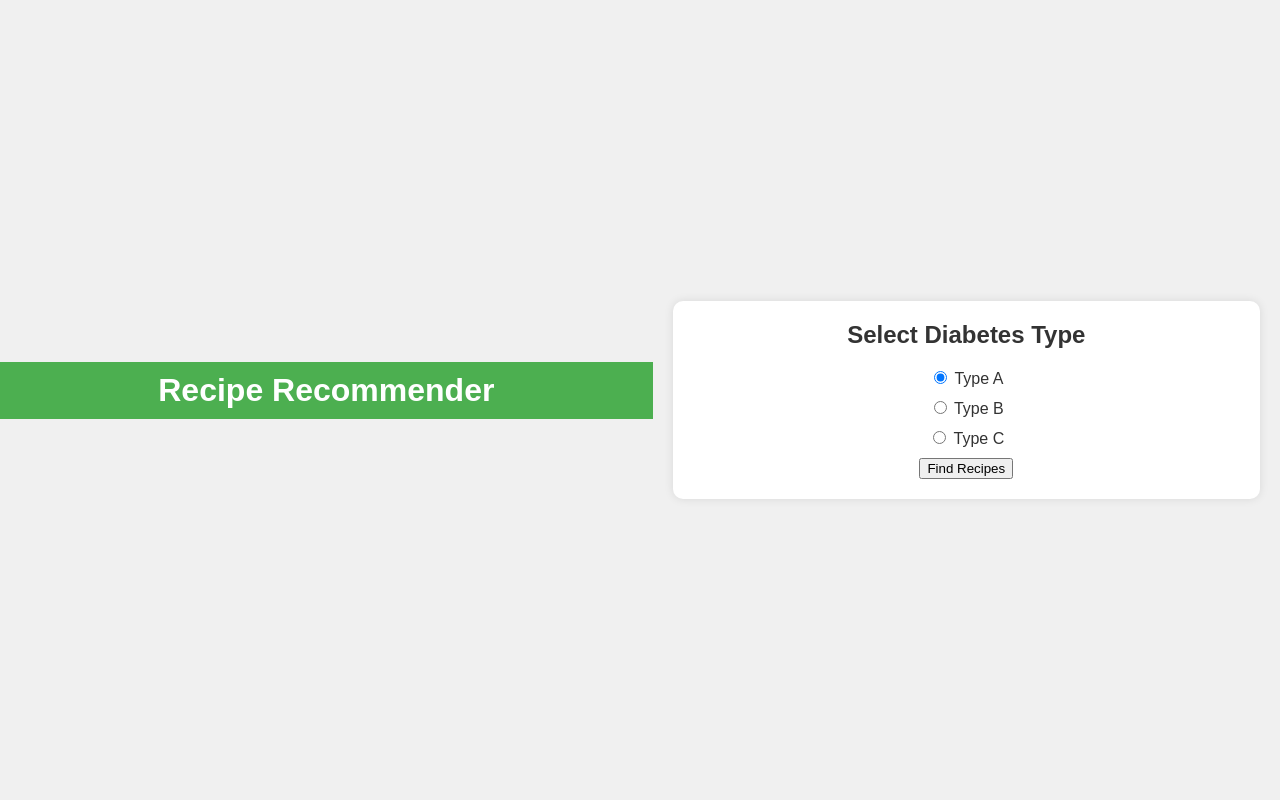
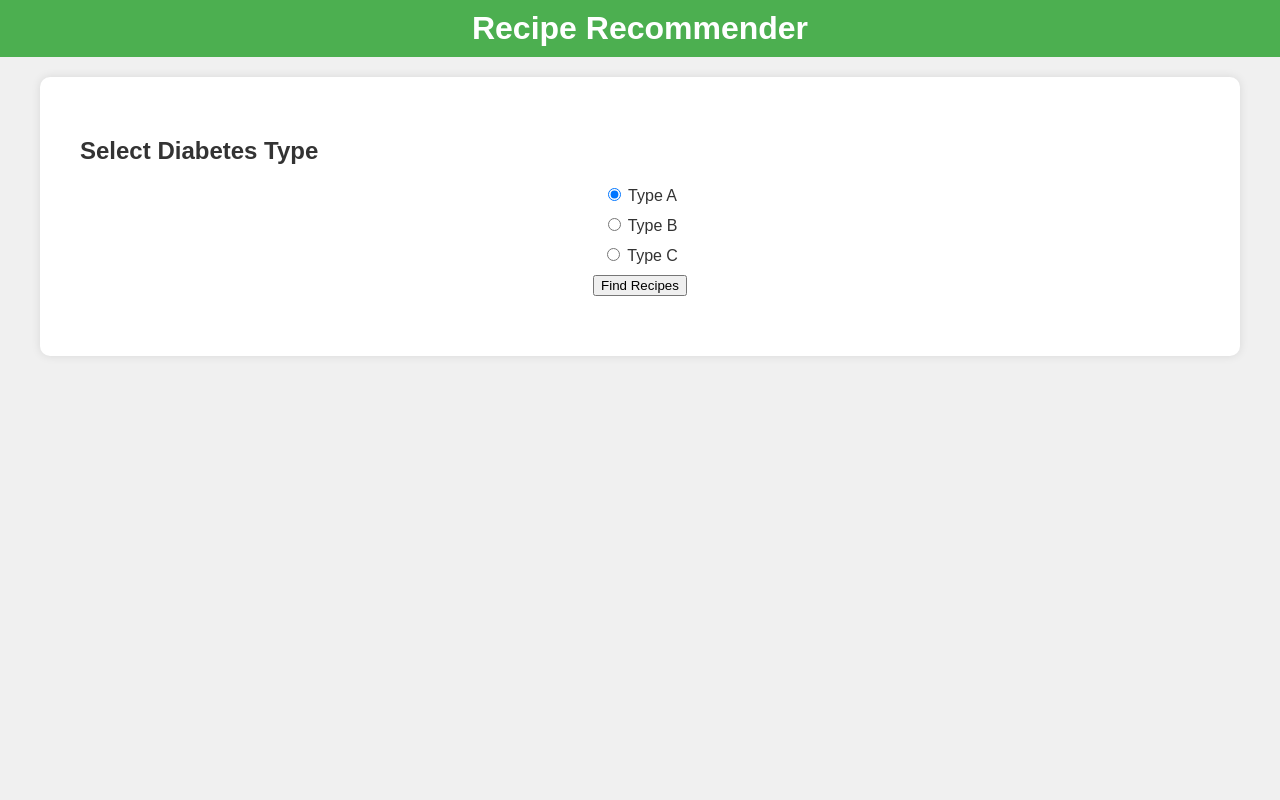
Before and after one commit to Shullyd7/Recipe_Recommender_System, a Django app: page /recipes/recommend/ in a window 1280 px wide. Run offline with Django 3.2, Linux system fonts and the light colour scheme.

Commit message:
Updated Recommender Logic and UI

```diff
--- a/recommender/templates/base.html
+++ b/recommender/templates/base.html
@@ -6,66 +6,86 @@
     <meta name="viewport" content="width=device-width, initial-scale=1.0">
     <title>{% block title %}Recipe Recommender{% endblock %}</title>
     <style>
-        /* Add your custom CSS for styling */
         body {
             font-family: Arial, sans-serif;
             background-color: #f0f0f0;
             color: #333;
             margin: 0;
             padding: 0;
-            display: flex;
-            justify-content: center;
-            align-items: center;
-            height: 100vh;
         }
         .main-container {
-            display: flex;
-            flex-direction: column;
-            justify-content: space-around;
-            align-items: center;
-            width: 90%; /* Adjusted for better mobile layout */
-            max-width: 800px; /* Added to limit width on larger screens */
-            margin: 20px;
+            width: 100%;
+            max-width: 1200px;
+            margin: 0 auto;
+            padding: 20px;
             box-shadow: 0 0 10px rgba(0, 0, 0, 0.1);
             background-color: white;
             border-radius: 10px;
-        }
-        .left-half, .right-half {
-            width: 100%; /* Adjusted for full width on smaller screens */
-            padding: 20px;
-        }
-        .left-half {
-            display: flex;
-            flex-direction: column;
-            justify-content: center;
-            align-items: center;
-            text-align: center; /* Center align text for readability */
-        }
-        .right-half {
-            display: flex;
-            justify-content: center;
-            align-items: center;
+            box-sizing: border-box;
         }
         header {
-            background-color: #4CAF50;
-            padding: 10px 0;
             text-align: center;
-            width: 100%;
             margin-bottom: 20px;
         }
-        h1 {
+        header h1 {
+            background-color: #4CAF50;
+            color: white;
             margin: 0;
-            color: white;
+            padding: 10px 0;
+        }
+        .content-section {
+            padding: 20px;
         }
         .diabetes-type {
             display: flex;
             flex-direction: column;
             align-items: center;
-            width: 100%; /* Full width for better spacing on mobile */
+            width: 100%;
             margin-bottom: 20px;
         }
         .diabetes-type label {
             margin-bottom: 10px;
+        }
+        .loading-icon {
+            font-size: 1.2em;
+            color: #4CAF50;
+        }
+        .recipe-gallery {
+            display: flex;
+            flex-wrap: wrap;
+            gap: 20px;
+            justify-content: center;
+        }
+        .recipe-card {
+            width: 300px;
+            border: 1px solid #ddd;
+            border-radius: 10px;
+            overflow: hidden;
+            box-shadow: 0 2px 5px rgba(0, 0, 0, 0.1);
+        }
+        .recipe-image img {
+            width: 100%;
+            height: auto;
+        }
+        .recipe-details {
+            padding: 15px;
+            text-align: center;
+        }
+        .rating .star {
+            font-size: 1.5em;
+            color: #FFD700;
+        }
+        .rate-btn {
+            margin-top: 10px;
+            padding: 10px 20px;
+            background-color: #4CAF50;
+            color: white;
+            border: none;
+            border-radius: 5px;
+            cursor: pointer;
+        }
+        .rate-btn:hover {
+            background-color: #45a049;
         }
     </style>
 </head>
--- a/recommender/templates/recipe_results.html
+++ b/recommender/templates/recipe_results.html
@@ -4,7 +4,7 @@
 {% block title %}Recipe Results{% endblock %}
 
 {% block content %}
-<section>
+<section class="content-section">
     <h2>Recommended Recipes</h2>
     <div class="recipe-gallery">
         {% for recipe in recipes %}
--- a/recommender/templates/recommendation.html
+++ b/recommender/templates/recommendation.html
@@ -4,9 +4,9 @@
 {% block title %}Recipe Recommender{% endblock %}
 
 {% block content %}
-<section>
+<section class="content-section">
     <h2>Select Diabetes Type</h2>
-    <form id="recommendationForm" action="/recipes/recommend/" method="POST">  <!-- Update the form action -->
+    <form id="recommendationForm" action="/recipes/recommend/" method="POST">
         {% csrf_token %}
         <div class="diabetes-type">
             <label>
@@ -21,7 +21,6 @@
                 <input type="radio" name="diabetes_type" value="Type C">
                 Type C
             </label>
-
             <button id="findRecipesBtn" type="submit">Find Recipes</button>
         </div>
     </form>
--- a/recommender/views.py
+++ b/recommender/views.py
@@ -66,8 +66,18 @@ class RecipeRecommendationView(View):
         for recipe in recipes:
             if recipe.local_name not in unique_recipes:
                 unique_recipes.add(recipe.local_name)
-                search_name_for_search = recipe.search_name.replace(',', '+')
-                image_url = self.fetch_image_url(search_name_for_search)
+
+                # Check if the image URL already exists in the database
+                if recipe.image_url:
+                    image_url = recipe.image_url
+                else:
+                    search_name_for_search = recipe.search_name.replace(',', '+')
+                    image_url = self.fetch_image_url(search_name_for_search)
+                    if image_url:
+                        # Save the image URL to the database
+                        recipe.image_url = image_url
+                        recipe.save()
+
                 suitable_recipes.append({
                     "recipe_name": recipe.local_name,
                     "image_url": image_url,
@@ -78,6 +88,7 @@ class RecipeRecommendationView(View):
             return render(request, 'no_recipes.html')  # Render a template for no recipes found
 
         return render(request, 'recipe_results.html', {"recipes": suitable_recipes})  # Render the results template with recipes
+
 
 
 class RateRecipeView(APIView):
```
Also changed, not shown: db.sqlite3.
